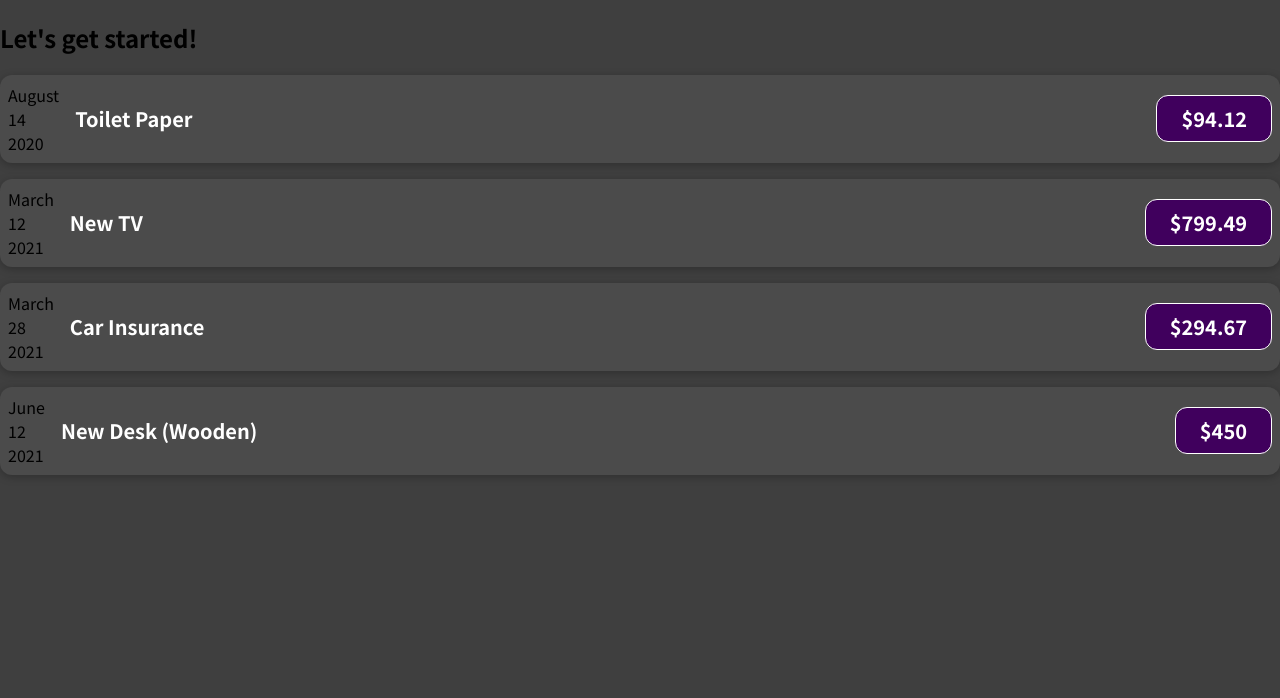
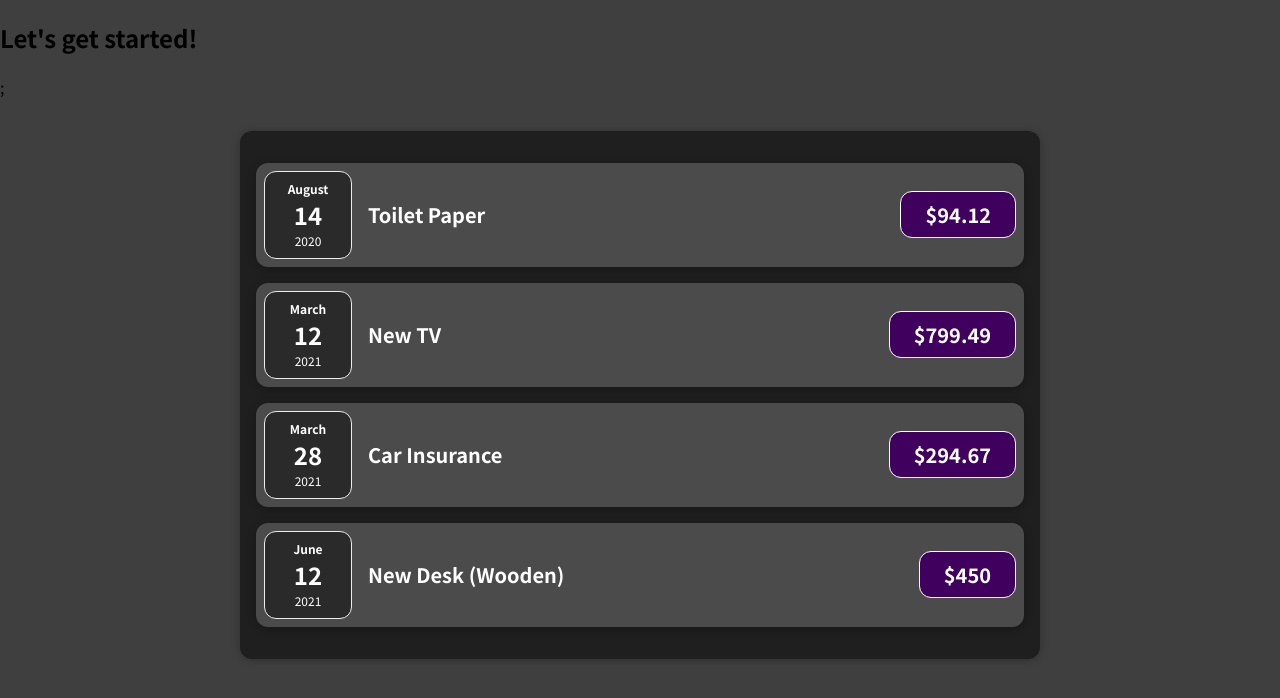
Before and after one commit to MichaelTowson/expensetracker, a JavaScript app: page / in a window 1280 px wide. Shown: the top 698 px of the page. Built offline with nearby package versions, Linux system fonts and the light colour scheme.

Commit message:
condense expenses in app into its own component

```diff
--- a/src/App.js
+++ b/src/App.js
@@ -1,4 +1,4 @@
-import ExpenseItem from "./components/ExpenseItem";
+import Expenses from "./components/Expenses";
 
 const expenses = [
   {
@@ -25,27 +25,10 @@ const expenses = [
 function App() {
   return (
     <div>
-      <h2>Let's get started!</h2>
-      <ExpenseItem
-        title={expenses[0].title}
-        amount={expenses[0].amount}
-        date={expenses[0].date}
-      />
-      <ExpenseItem
-        title={expenses[1].title}
-        amount={expenses[1].amount}
-        date={expenses[1].date}
-      />
-      <ExpenseItem
-        title={expenses[2].title}
-        amount={expenses[2].amount}
-        date={expenses[2].date}
-      />
-      <ExpenseItem
-        title={expenses[3].title}
-        amount={expenses[3].amount}
-        date={expenses[3].date}
-      />
+      <h2>Let's get started!</h2>;
+      <div>
+        <Expenses items={expenses} />
+      </div>
     </div>
   );
 }
--- a/src/components/ExpenseDate.js
+++ b/src/components/ExpenseDate.js
@@ -1,13 +1,15 @@
+import './ExpenseDate.css';
+
 function ExpenseDate(props) {
   const month = props.date.toLocaleString("en-US", { month: "long" });
   const day = props.date.toLocaleString("en-US", { day: "2-digit" });
   const year = props.date.getFullYear();
 
   return (
-    <div>
-      <div>{month}</div>
-      <div>{day}</div>
-      <div>{year}</div>
+    <div className="expense-date">
+      <div className="expense-date__month">{month}</div>
+      <div className="expense-date__day">{day}</div>
+      <div className="expense-date__year">{year}</div>
     </div>
   );
 }
--- /dev/null
+++ b/src/components/Expenses.css
@@ -0,0 +1,9 @@
+.expenses {
+  padding: 1rem;
+  background-color: rgb(31, 31, 31);
+  margin: 2rem auto;
+  width: 50rem;
+  max-width: 95%;
+  border-radius: 12px;
+  box-shadow: 0 1px 8px rgba(0, 0, 0, 0.25);
+}
--- /dev/null
+++ b/src/components/Expenses.js
@@ -0,0 +1,32 @@
+import ExpenseItem from "./ExpenseItem";
+import "./Expenses.css";
+
+function Expenses(props) {
+
+    return (
+      <div className="expenses">
+        <ExpenseItem
+          title={props.items[0].title}
+          amount={props.items[0].amount}
+          date={props.items[0].date}
+        />
+        <ExpenseItem
+          title={props.items[1].title}
+          amount={props.items[1].amount}
+          date={props.items[1].date}
+        />
+        <ExpenseItem
+          title={props.items[2].title}
+          amount={props.items[2].amount}
+          date={props.items[2].date}
+        />
+        <ExpenseItem
+          title={props.items[3].title}
+          amount={props.items[3].amount}
+          date={props.items[3].date}
+        />
+      </div>
+    )
+  }
+
+  export default Expenses;
```
